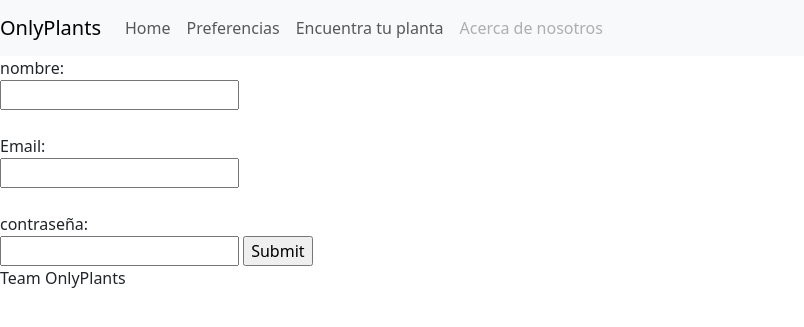
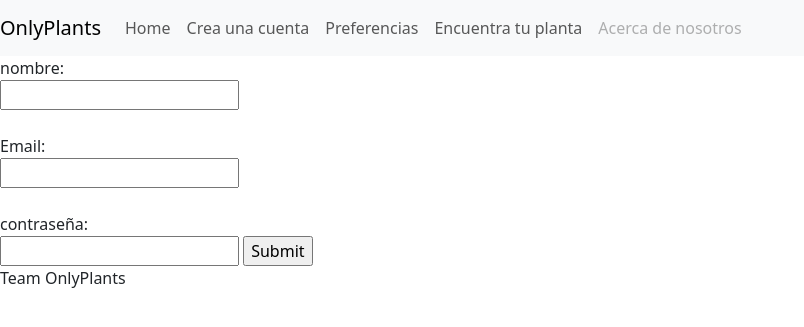
Before and after one commit to Catalina-Zenteno/onlyplants, a Django app: page /crear_cuenta/ in a window 1280 px wide. Shown: the top 327 px of the page, without its empty margins (0-804 px from the left). Run offline with Django 4.2, Linux system fonts and the light colour scheme; some libraries are stand-ins or nearby versions.

Commit message:
barra de navegación

```diff
--- a/static/js/plantillaPadre.js
+++ /dev/null
@@ -1 +0,0 @@
-console.log("El documento JavaScript se ha cargado correctamente");
--- a/template/barra_navegacion.html
+++ b/template/barra_navegacion.html
@@ -9,10 +9,13 @@
             <div class="collapse navbar-collapse" id="navbarNav">
               <ul class="navbar-nav">
                 <li class="nav-item active">
-                  <a class="nav-link" href="#">Home</a>
+                  <a class="nav-link" href="../inicio_sesion">Home</a>
                 </li>
                 <li class="nav-item">
-                  <a class="nav-link" href="#">Preferencias</a>
+                  <a class="nav-link" href="../crear_cuenta">Crea una cuenta</a>
+                </li>
+                <li class="nav-item">
+                  <a class="nav-link" href="../preferencias">Preferencias</a>
                 </li>
                 <li class="nav-item">
                   <a class="nav-link" href="#">Encuentra tu planta</a>
```
Also changed, not shown: template/feed.html (added, +14 -0 lines), OnlyPlants/views.py (line endings or trailing spaces), static/js/filtro_plantas.js (added).
